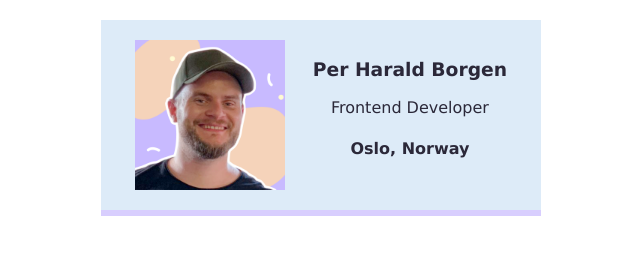
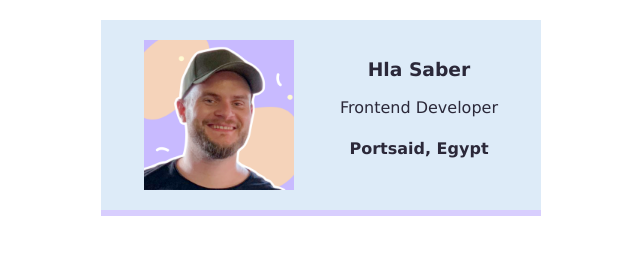
Before and after one commit to 7la-Saber/Business-card, a website built with Vite: page index.html in a window 1280 px wide. Shown: the whole page, without its empty margins (319-959 px from the left). Built offline with nearby package versions, Linux system fonts and the light colour scheme; files whose address does not match are found by name.

Commit message:
Update index.html

```diff
--- a/index.html
+++ b/index.html
@@ -6,9 +6,9 @@
         <div class="card">
             <img class="avatar" src="images/per.png">
             <div >
-                <h3>Per Harald Borgen</h3>
+                <h3>Hla Saber</h3>
                 <p>Frontend Developer</p>
-                <h4>Oslo, Norway</h4>
+                <h4>Portsaid, Egypt</h4>
             </div>
         </div>
     </body>
```
